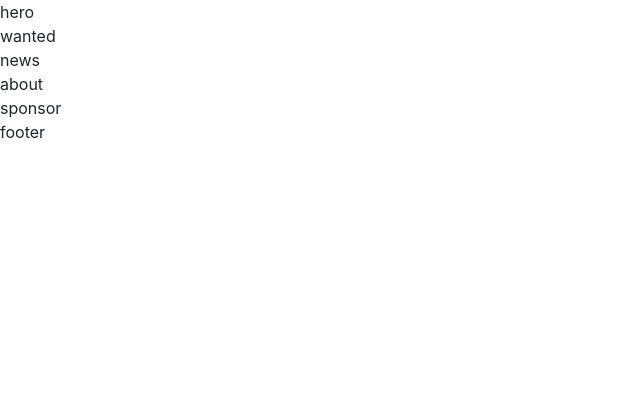
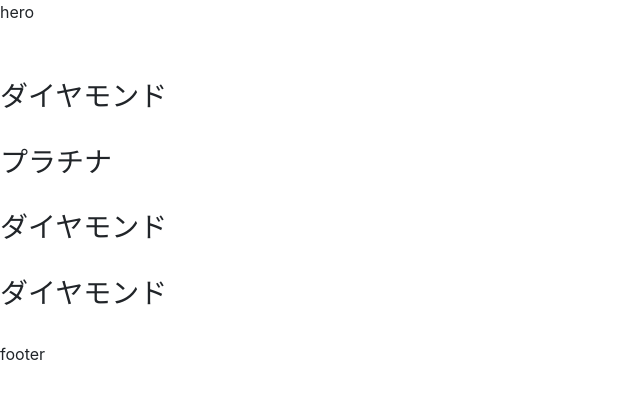
Before and after one commit to yasui05821/kaigi, a Nuxt app: page / in a window 1280 px wide. Shown: the top 398 px of the page, without its empty margins (0-640 px from the left). Built offline with nearby package versions, Linux system fonts and the light colour scheme.

Commit message:
マークアップ

```diff
--- a/components/pages/Top/About.vue
+++ b/components/pages/Top/About.vue
@@ -1,9 +1,20 @@
 <template>
-  <div>
-    about
+  <div class="top-about">
+    <h2 class="top-about_title"></h2>
+    <div class="top-about_desc">
+      <h1 class="top-about_subtitle"></h1>
+      <p class="top-about_text"></p>
+    </div>
+    <div class="top-about_details">
+      <img src="" alt="">
+      <h4></h4>
+      <p class="top-about_schedule"></p>
+      <p class="top-about_place"></p>
+      <p class="top-about_target"></p>
+      <p class="top-about_sponsorship"></p>
+    </div>
   </div>
 </template>
-
 <script>
     export default {
         name: "About"
--- a/components/pages/Top/News.vue
+++ b/components/pages/Top/News.vue
@@ -1,6 +1,12 @@
 <template>
-  <div>
-    news
+  <div class="top-news">
+    <h2 class="top-news_title"></h2>
+    <div class="top-news_messages">
+      <p class="top-news_message"><a href=""></a></p>
+    </div>
+    <p><i></i>
+      <a href=""></a>
+    </p>
   </div>
 </template>
 
--- a/components/pages/Top/Sponsor.vue
+++ b/components/pages/Top/Sponsor.vue
@@ -1,6 +1,36 @@
 <template>
-  <div>
-    sponsor
+  <div class="top-sponsor">
+    <h2 class="top-sponsor_title"></h2>
+    <div class="top-sponsor_content">
+      <div class="top-sponsor_diamond">
+        <div class="top-sponsor_icon"></div>
+        <h3>ダイヤモンド</h3>
+        <a href="" class="top-sponsor_large">
+          <img src="" alt="">
+        </a>
+      </div>
+      <div class="top-sponsor_platinum">
+        <div class="top-sponsor_icon"></div>
+        <h3>プラチナ</h3>
+        <a href="" class="top-sponsor_medium">
+          <img src="" alt="">
+        </a>
+      </div>
+      <div class="top-sponsor_gold">
+        <div class="top-sponsor_icon"></div>
+        <h3>ダイヤモンド</h3>
+        <a href="" class="top-sponsor_small">
+          <img src="" alt="">
+        </a>
+      </div>
+      <div class="top-sponsor_silver">
+        <div class="top-sponsor_icon"></div>
+        <h3>ダイヤモンド</h3>
+        <a href="" class="top-sponsor_verySmall">
+          <img src="" alt="">
+        </a>
+      </div>
+    </div>
   </div>
 </template>
 
--- a/components/pages/Top/Wanted.vue
+++ b/components/pages/Top/Wanted.vue
@@ -1,6 +1,28 @@
 <template>
-  <div>
-    wanted
+  <div class="top-wanted">
+    <h2 class="top-wanted_title"></h2>
+    <div class="top-wanted_sponsor">
+      <div class="top-wanted_icon">
+        <i></i>
+      </div>
+      <h2 class="top-wanted_title"></h2>
+      <p class="top-wanted_text"></p>
+      <a href="" class="top-wanted_btn">
+        <i></i>
+        <span></span>
+      </a>
+    </div>
+    <div class="top-wanted_speaker">
+      <div class="top-wanted_icon">
+        <i></i>
+      </div>
+      <h2 class="top-wanted_title"></h2>
+      <p class="top-wanted_text"></p>
+      <a href="" class="top-wanted_btn">
+        <i></i>
+        <span></span>
+      </a>
+    </div>
   </div>
 </template>
 
```
